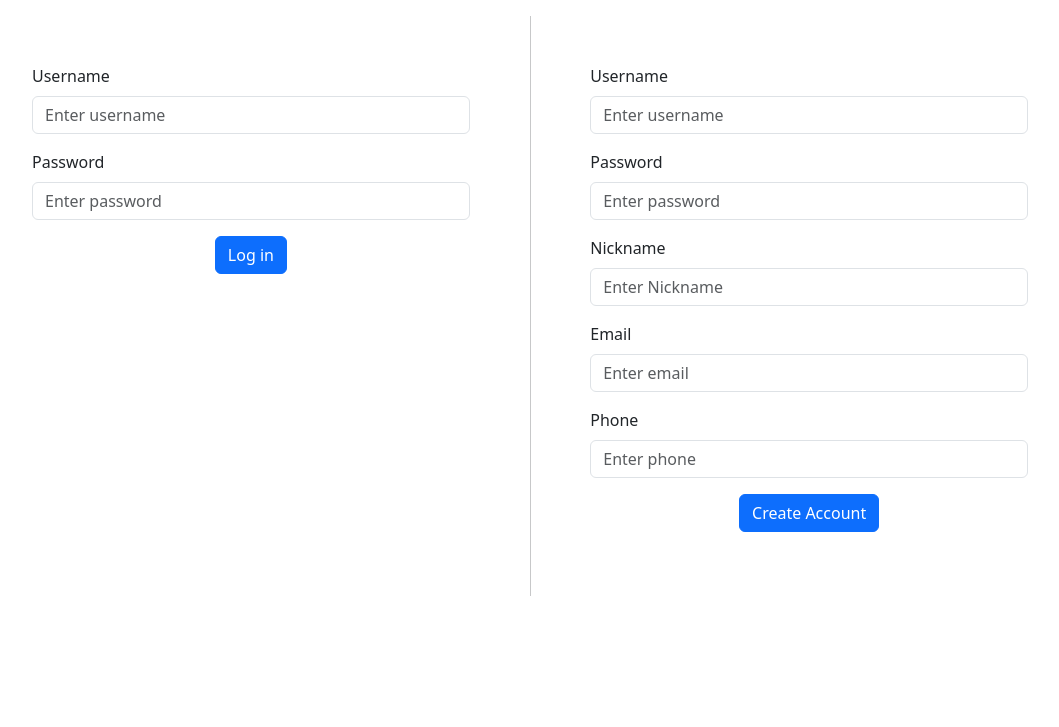
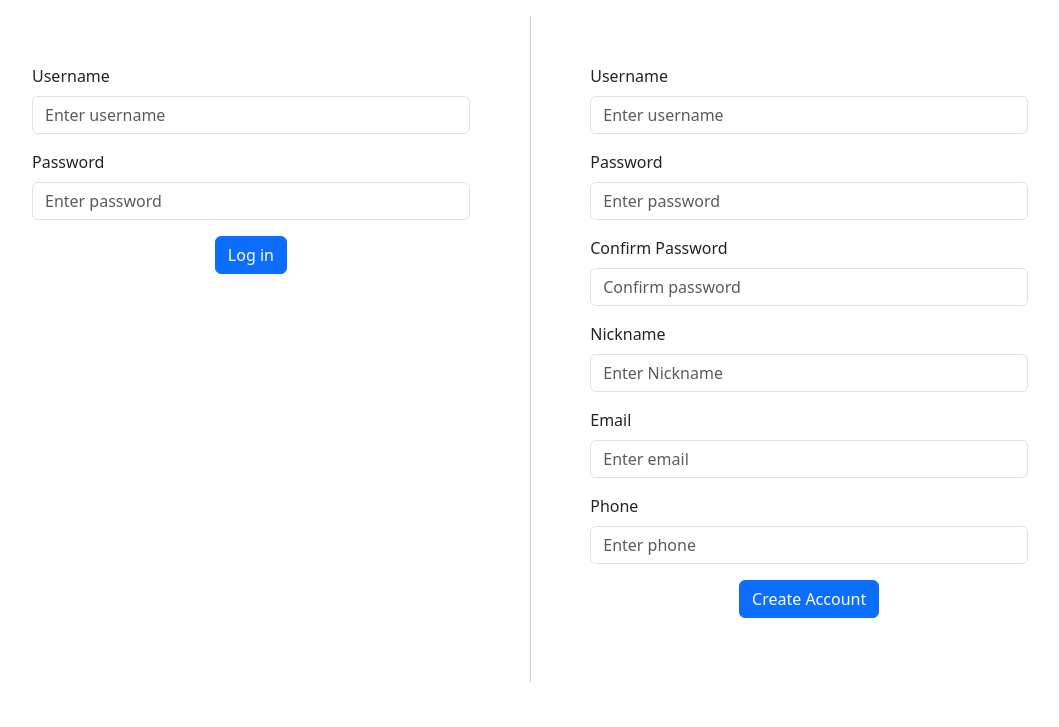
Before and after one commit to TableP/CookPal, a Django app: template CookPal/app/templates/app/login.html in a window 1280 px wide. Shown: the part 73-800 px from the top of the page, without its empty margins (110-1169 px from the left). Run offline with Django 3.2, Linux system fonts and the light colour scheme; the template is opened without the code that fills it, so the values that code supplies are empty.

Commit message:
Login UI updates (added some basic exception handling)

```diff
--- a/CookPal/app/templates/app/login.html
+++ b/CookPal/app/templates/app/login.html
@@ -5,13 +5,18 @@
     <meta name="viewport" content="width=device-width, initial-scale=1.0">
     <title>Log in to your account</title>
     <link href="https://cdn.jsdelivr.net/npm/bootstrap@5.3.3/dist/css/bootstrap.min.css" rel="stylesheet" integrity="sha384-QWTKZyjpPEjISv5WaRU9OFeRpok6YctnYmDr5pNlyT2bRjXh0JMhjY6hW+ALEwIH" crossorigin="anonymous">
+    <style>
+        .error {
+            color: red;
+            font-size: 0.8em;
+        }
+    </style>
 </head>
 <body>
     <header class="p-3 mb-3 border-bottom">
         <div class="container">
             <div class="d-flex flex-wrap align-items-center justify-content-center justify-content-lg-start">
                 <span class="fs-4">CookPal</span>
-
                 <ul class="nav col-12 col-lg-auto me-lg-auto mb-2 justify-content-center mb-md-0">
                     <li><a href="#" class="nav-link px-2 link-secondary">Homepage</a></li>
                 </ul>
@@ -22,90 +27,151 @@
     <div class="container">
         <div class="d-flex">
             <div class="container">
-                <form class="mb-5 mt-5 mx-5 my-5">
+                <form class="mb-5 mt-5 mx-5 my-5" id="loginForm">
                     <div>
                         <label for="login-username" class="form-label">Username</label>
                         <input type="text" class="form-control" id="login-username" placeholder="Enter username" name="login-username">
+                        <div id="login-username-error" class="error"></div>
                     </div>
 
                     <div>
                         <label for="login-password" class="form-label mt-3">Password</label>
                         <input type="password" class="form-control" id="login-password" placeholder="Enter password" name="login-password">
+                        <div id="login-password-error" class="error"></div>
                     </div>
                     <div class="d-flex justify-content-center align-items-center">
                         <button type="submit" class="btn btn-primary mb-3 mt-3">Log in</button>
                     </div>
-
                 </form>
             </div>
 
             <div class="vr"></div>
 
             <div class="container">
-                <form class="mb-5 mt-5 mx-5 my-5">
+                <form class="mb-5 mt-5 mx-5 my-5" id="signupForm">
                     <div>
                         <label for="Signup-username" class="form-label">Username</label>
                         <input type="text" class="form-control" id="Signup-username" placeholder="Enter username" name="Signup-username">
+                        <div id="Signup-username-error" class="error"></div>
                     </div>
 
                     <div>
                         <label for="Signup-password" class="form-label mt-3">Password</label>
                         <input type="password" class="form-control" id="Signup-password" placeholder="Enter password" name="Signup-password">
+                        <div id="Signup-password-error" class="error"></div>
+                    </div>
+
+                    <div>
+                        <label for="Confirm-password" class="form-label mt-3">Confirm Password</label>
+                        <input type="password" class="form-control" id="Confirm-password" placeholder="Confirm password" name="Confirm-password">
+                        <div id="Confirm-password-error" class="error"></div>
                     </div>
 
                     <div>
                         <label for="Signup-Nickname" class="form-label mt-3">Nickname</label>
                         <input type="text" class="form-control" id="Signup-Nickname" placeholder="Enter Nickname" name="Signup-Nickname">
+                        <div id="Signup-Nickname-error" class="error"></div>
                     </div>
 
                     <div>
                         <label for="email" class="form-label mt-3">Email</label>
                         <input type="email" class="form-control" id="email" placeholder="Enter email" name="email">
+                        <div id="email-error" class="error"></div>
                     </div>
 
                     <div>
                         <label for="phone" class="form-label mt-3">Phone</label>
                         <input type="number" class="form-control" id="phone" placeholder="Enter phone" name="phone">
+                        <div id="phone-error" class="error"></div>
                     </div>
 
                     <div class="d-flex justify-content-center align-items-center">
                         <button type="submit" class="btn btn-primary mb-3 mt-3">Create Account</button>
                     </div>
-
                 </form>
             </div>
         </div>
     </div>
 
-    <script src="https://cdn.jsdelivr.net/npm/bootstrap@5.3.3/dist/js/bootstrap.bundle.min.js" integrity="sha384-YvpcrYf0tY3lHB60NNkmXc5s9fDVZLESaAA55NDzOxhy9GkcIdslK1eN7N6jIeHz" crossorigin="anonymous"></script>
-    <script src="https://cdn.jsdelivr.net/npm/bootstrap@5.3.3/dist/js/bootstrap.bundle.min.js" integrity="sha384-YvpcrYf0tY3lHB60NNkmXc5s9fDVZLESaAA55NDzOxhy9GkcIdslK1eN7N6jIeHz" crossorigin="anonymous"></script>
     <script>
-        // Wait for the document to load before running scripts
         document.addEventListener("DOMContentLoaded", function() {
-            // Handle login form submission
-            const loginForm = document.querySelector("form"); // Assuming the first form is for login
+            const loginForm = document.getElementById("loginForm");
             loginForm.addEventListener("submit", function(event) {
-                event.preventDefault(); // Prevent the form from submitting the traditional way
+                event.preventDefault();
+
+                // Clear previous errors
+                clearErrors();
+
+                // Input validation for login form
+                const isUsernameValid = validateField("login-username");
+                const isPasswordValid = validateField("login-password");
+
+                if (isUsernameValid && isPasswordValid) {
                     const username = document.getElementById("login-username").value;
                     const password = document.getElementById("login-password").value;
                     console.log("Login Form Submitted");
                     console.log("Username:", username, "Password:", password);
-                // Further processing here, like sending data to the server
+                }
             });
 
-            // Handle signup form submission
-            const signupForm = document.querySelectorAll("form")[1]; // Assuming the second form is for signup
+            const signupForm = document.getElementById("signupForm");
             signupForm.addEventListener("submit", function(event) {
-                event.preventDefault(); // Prevent the form from submitting the traditional way
+                event.preventDefault();
+
+                // Clear previous errors
+                clearErrors();
+
+                let isValid = true;
+
+                // Input validation
+                isValid &= validateField("Signup-username");
+                isValid &= validateField("Signup-password");
+                isValid &= validateField("Signup-Nickname");
+                isValid &= validateField("email", true);
+                isValid &= validateField("phone");
+
+                // Password match check
+                const password = document.getElementById("Signup-password").value;
+                const confirmPassword = document.getElementById("Confirm-password").value;
+                if (password !== confirmPassword) {
+                    displayError("Confirm-password", "Passwords do not match.");
+                    isValid = false;
+                }
+
+                if (isValid) {
                     const username = document.getElementById("Signup-username").value;
-                const password = document.getElementById("Signup-password").value;
                     const nickname = document.getElementById("Signup-Nickname").value;
                     const email = document.getElementById("email").value;
                     const phone = document.getElementById("phone").value;
+
                     console.log("Signup Form Submitted");
                     console.log("Username:", username, "Password:", password, "Nickname:", nickname, "Email:", email, "Phone:", phone);
-                // Further processing here, like sending data to the server
+                }
             });
+
+            function validateField(fieldId, isEmail=false) {
+                const value = document.getElementById(fieldId).value;
+                if (!value) {
+                    displayError(fieldId, "This field cannot be empty.");
+                    return false;
+                } else if (isEmail && (!value.includes("@") || !value.endsWith(".com"))) {
+                    displayError(fieldId, "Invalid email format.");
+                    return false;
+                }
+                return true;
+            }
+
+            function displayError(fieldId, message) {
+                const errorElement = document.getElementById(fieldId + "-error");
+                errorElement.textContent = message;
+            }
+
+            function clearErrors() {
+                const errorElements = document.querySelectorAll(".error");
+                errorElements.forEach(error => {
+                    error.textContent = "";
+                });
+            }
         });
     </script>
 </body>
```
Lines whose indentation alone changed are shown as unchanged.
